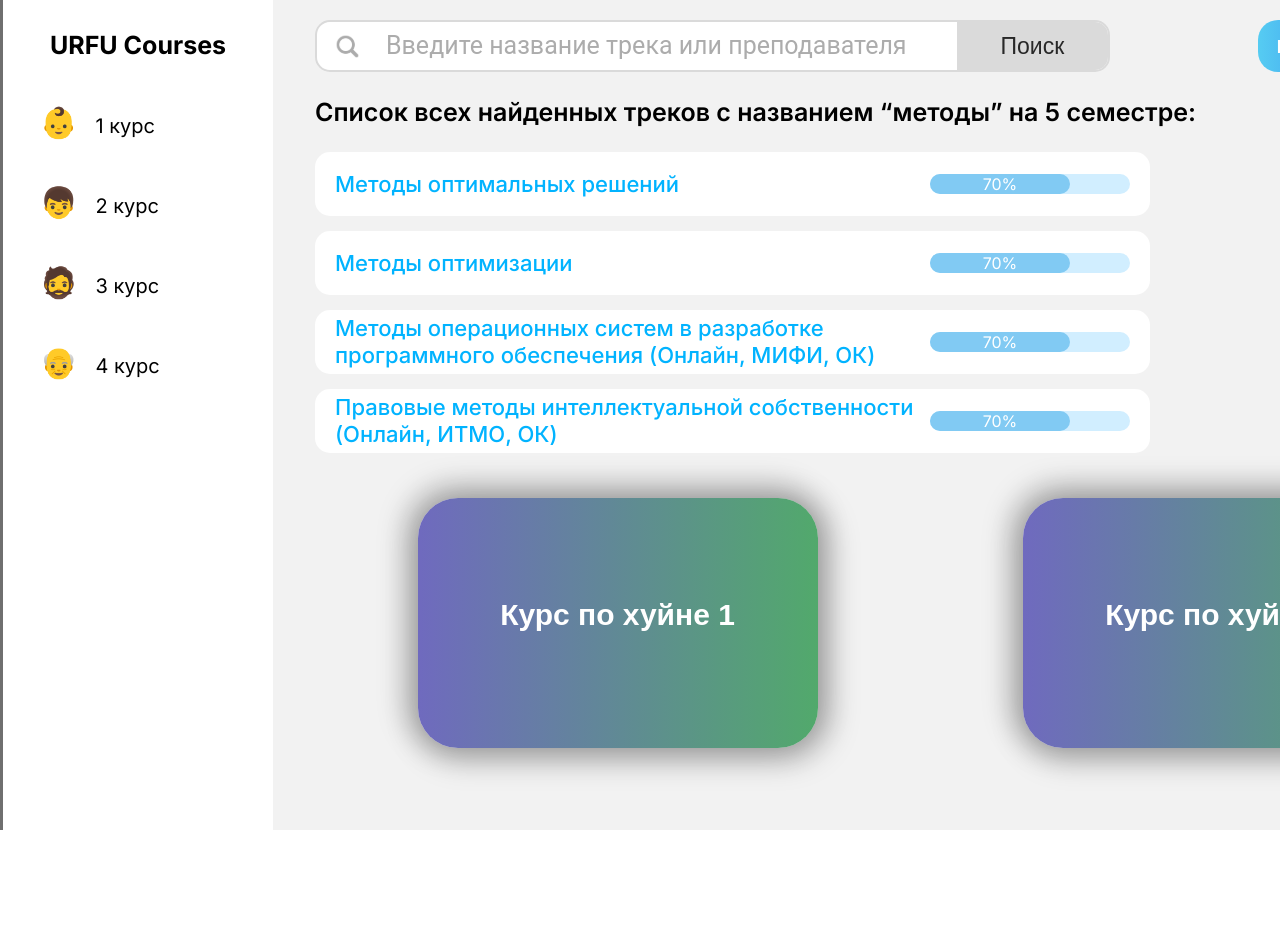
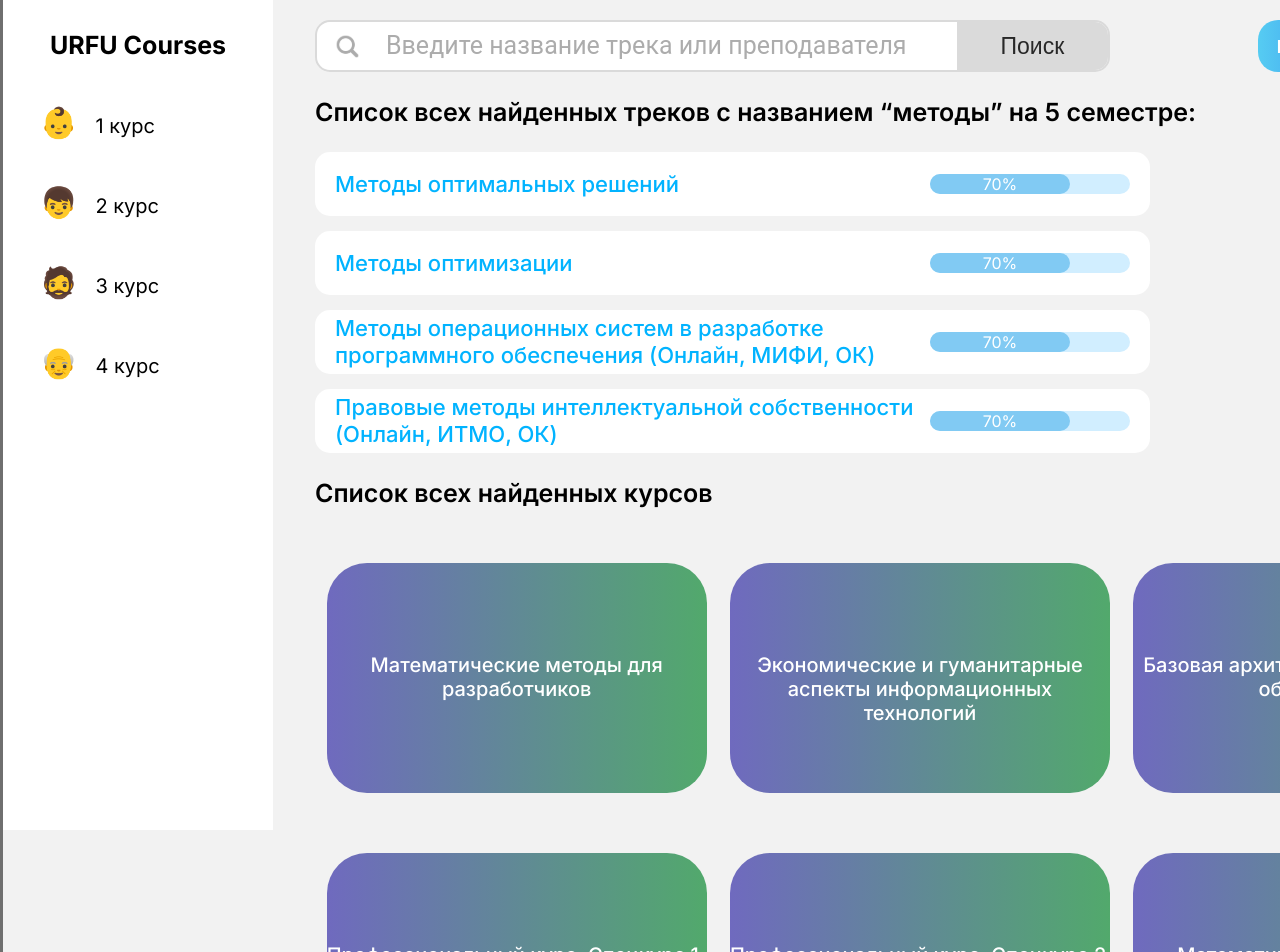
Before and after one commit to evgeniy-strel/urfu-courses, a React (Create React App) app: page / in a window 1280 px wide. Shown: the top 952 px of the page. Before the commit the page ends 830 px from the top, so only its background shows below. Built offline with nearby package versions, Linux system fonts and the light colour scheme.

Commit message:
rework, fix cards component

```diff
--- a/src/components/Cards/Cards.jsx
+++ b/src/components/Cards/Cards.jsx
@@ -3,17 +3,43 @@ import "./cards.css";
 
 export default function Cards() {
     return (
-    <div class="cards-list">
-      <div class="card">
-        <div class="card_title">
-          <p>Курс по хуйне 1</p>
+
+        <div className="cards">
+            <p className="cards_title">Список всех найденных курсов</p>
+            <div className="cards_list">
+
+                <div className="card">
+                    <div className="card_title">
+                        <p>Математические методы для разработчиков</p>
+                    </div>
+                </div>
+                <div className="card">
+                    <div className="card_title">
+                        <p>Экономические и гуманитарные аспекты информационных технологий</p>
+                    </div>
+                </div>
+                <div className="card">
+                    <div className="card_title">
+                        <p>Базовая архитектура программного обеспечения</p>
+                    </div>
+                </div>
+                <div className="card">
+                    <div className="card_title">
+                        <p>Профессиональный курс. Спецкурс 1</p>
+                    </div>
+                </div>
+                <div className="card">
+                    <div className="card_title">
+                        <p>Профессиональный курс. Спецкурс 2</p>
+                    </div>
+                </div>
+                <div className="card">
+                    <div className="card_title">
+                        <p>Математические методы для разработчиков 1</p>
                     </div>
                 </div>
 
-      <div class="card">
-        <div class="card_title">
-          <p>Курс по хуйне 2</p>
-        </div>
+
             </div>
         </div>
     );
--- a/src/components/Cards/cards.css
+++ b/src/components/Cards/cards.css
@@ -1,10 +1,20 @@
-.cards-list {
+.cards {
+  font-family: 'Inter', sans-serif;
+}
+
+.cards_title {
+  font-weight: 600;
+  font-size: 25px;
+  line-height: 30px;
+}
+
+.cards_list {
   z-index: 0;
   width: 100%;
   display: flex;
-  justify-content: space-around;
   flex-wrap: wrap;
   flex-direction: row;
+  justify-content: space-between;
 }
 
 .card {
@@ -14,29 +24,28 @@
     rgba(4, 190, 0, 0.74) 153.82%
   );
   margin: 30px auto;
-  width: 400px;
-  height: 250px;
+  width: 380px;
+  height: 230px;
   border-radius: 40px;
   cursor: pointer;
 
-  box-shadow: 5px 5px 30px 7px rgba(0, 0, 0, 0.25),
-    -5px -5px 30px 7px rgba(0, 0, 0, 0.22);
+  /*box-shadow: 5px 5px 30px 7px rgba(0, 0, 0, 0.25),*/
+  /*  -5px -5px 30px 7px rgba(0, 0, 0, 0.22);*/
   transition: 0.4s;
 }
 
 .card .card_title {
+  display: flex;
   text-align: center;
   padding: 70px 0; /*Костыль ебать*/
-  border-radius: 0px 0px 40px 40px;
-  font-family: sans-serif;
-  font-weight: bold;
-  font-size: 30px;
-  height: 40px;
+  font-weight: 500;
+  font-size: 20px;
+  height: 25px;
   color: white;
 }
 
 .card:hover {
-  transform: scale(0.9, 0.9);
-  box-shadow: 5px 5px 30px 15px rgba(0, 0, 0, 0.25),
-    -5px -5px 30px 15px rgba(0, 0, 0, 0.22);
+  transform: scale(0.95, 0.95);
+  /*box-shadow: 5px 5px 30px 15px rgba(0, 0, 0, 0.25),*/
+  /*  -5px -5px 30px 15px rgba(0, 0, 0, 0.22);*/
 }
```
Lines whose indentation alone changed are shown as unchanged.
